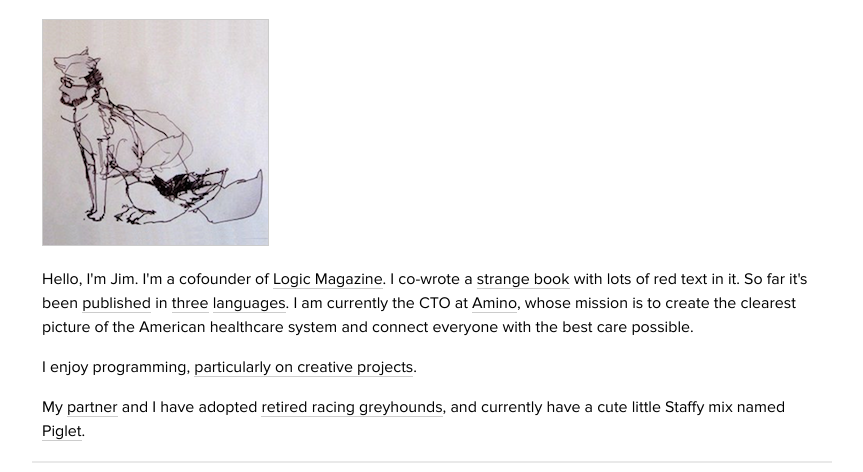
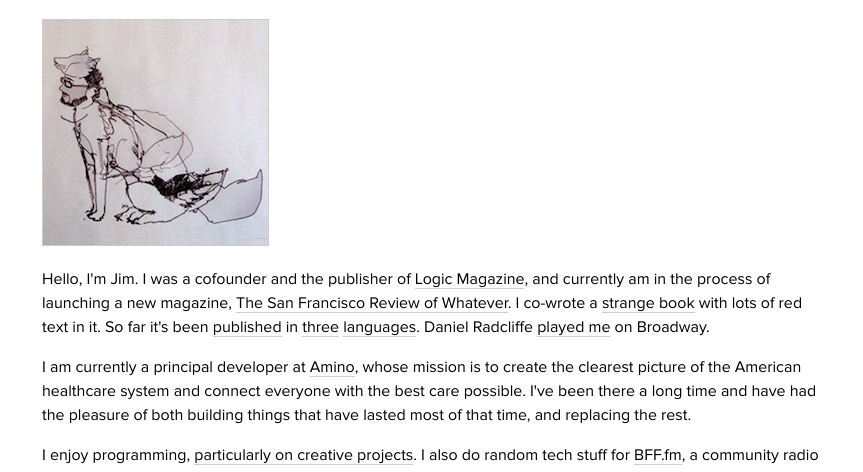
Before and after one commit to jimfingal/jimfingal.github.io, a plain HTML site: page docs/index.html in a window 1280 px wide. Shown: the part 201-673 px from the top of the page, without its empty margins (208-1071 px from the left). Drawn offline with Linux system fonts and the light colour scheme.

Commit message:
Update index.html

```diff
--- a/docs/index.html
+++ b/docs/index.html
@@ -19,8 +19,9 @@
     <h1>About Me</h1>
     <div class="section">
         <img src="img/fox.png"/>
-        <p>Hello, I'm Jim. I'm a cofounder of <a href="https://logicmag.io">Logic Magazine</a>. I co-wrote a <a href="#lifespan">strange book</a> with lots of red text in it. So far it's been <a href="http://books.wwnorton.com/books/The-Lifespan-of-a-Fact/">published</a> in <a href="http://www.hanser-literaturverlage.de/buch/das-kurze-leben-der-fakten/978-3-446-24138-1/">three</a> <a href="http://www.vies-paralleles.org/portfolio/que_faire_de_ce_corps_qui_tombe/">languages</a>. I am currently the CTO at <a href="https://amino.com/">Amino</a>, whose mission is to create the clearest picture of the American healthcare system and connect everyone with the best care possible.</p>
-        <p>I enjoy programming, <a href="#projects">particularly on creative projects</a>.</p>
+        <p>Hello, I'm Jim. I was a cofounder and the publisher of <a href="https://logicmag.io">Logic Magazine</a>, and currently am in the process of launching a new magazine, <a href="https://sfreview.org/">The San Francisco Review of Whatever</a>. I co-wrote a <a href="#lifespan">strange book</a> with lots of red text in it. So far it's been <a href="http://books.wwnorton.com/books/The-Lifespan-of-a-Fact/">published</a> in <a href="http://www.hanser-literaturverlage.de/buch/das-kurze-leben-der-fakten/978-3-446-24138-1/">three</a> <a href="http://www.vies-paralleles.org/portfolio/que_faire_de_ce_corps_qui_tombe/">languages</a>. Daniel Radcliffe <a href="https://www.nytimes.com/2018/09/20/theater/lifespan-of-a-fact-daniel-radcliffe-broadway.html">played me</a> on Broadway.</p>
+        <p>I am currently a principal developer at <a href="https://amino.com/">Amino</a>, whose mission is to create the clearest picture of the American healthcare system and connect everyone with the best care possible. I've been there a long time and have had the pleasure of both building things that have lasted most of that time, and replacing the rest.</p>
+        <p>I enjoy programming, <a href="#projects">particularly on creative projects</a>. I also do random tech stuff for <a href="https://bff.fm/">BFF.fm</a>, a community radio station in San Francisco.</p>
         <p>My <a href="https://christa.town">partner</a> and I have adopted <a href="img/doggies.jpg">retired racing greyhounds</a>, and currently have a cute little Staffy mix named <a href="img/piglet.jpg">Piglet</a>.</p>
     </div>
     <hr/>
```
